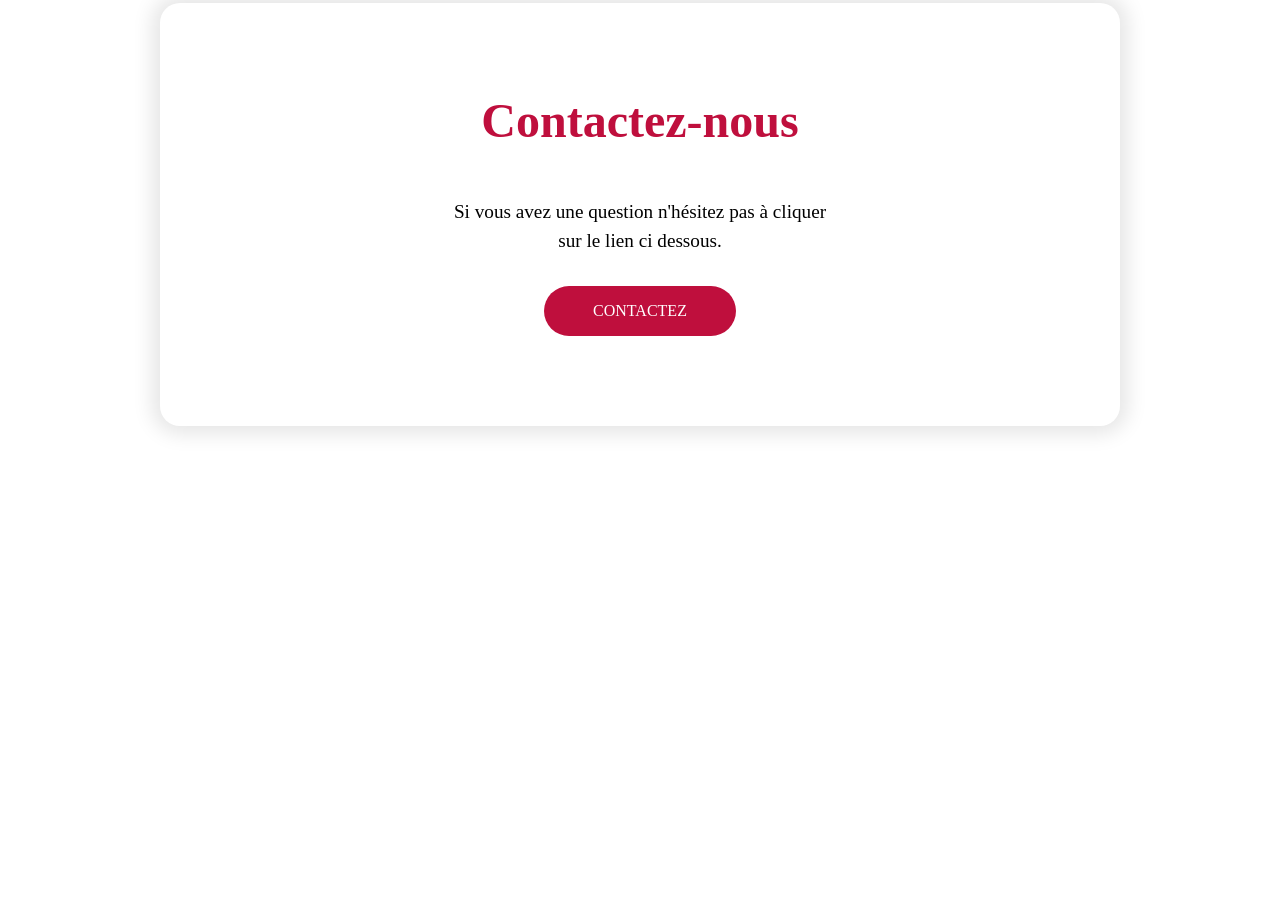
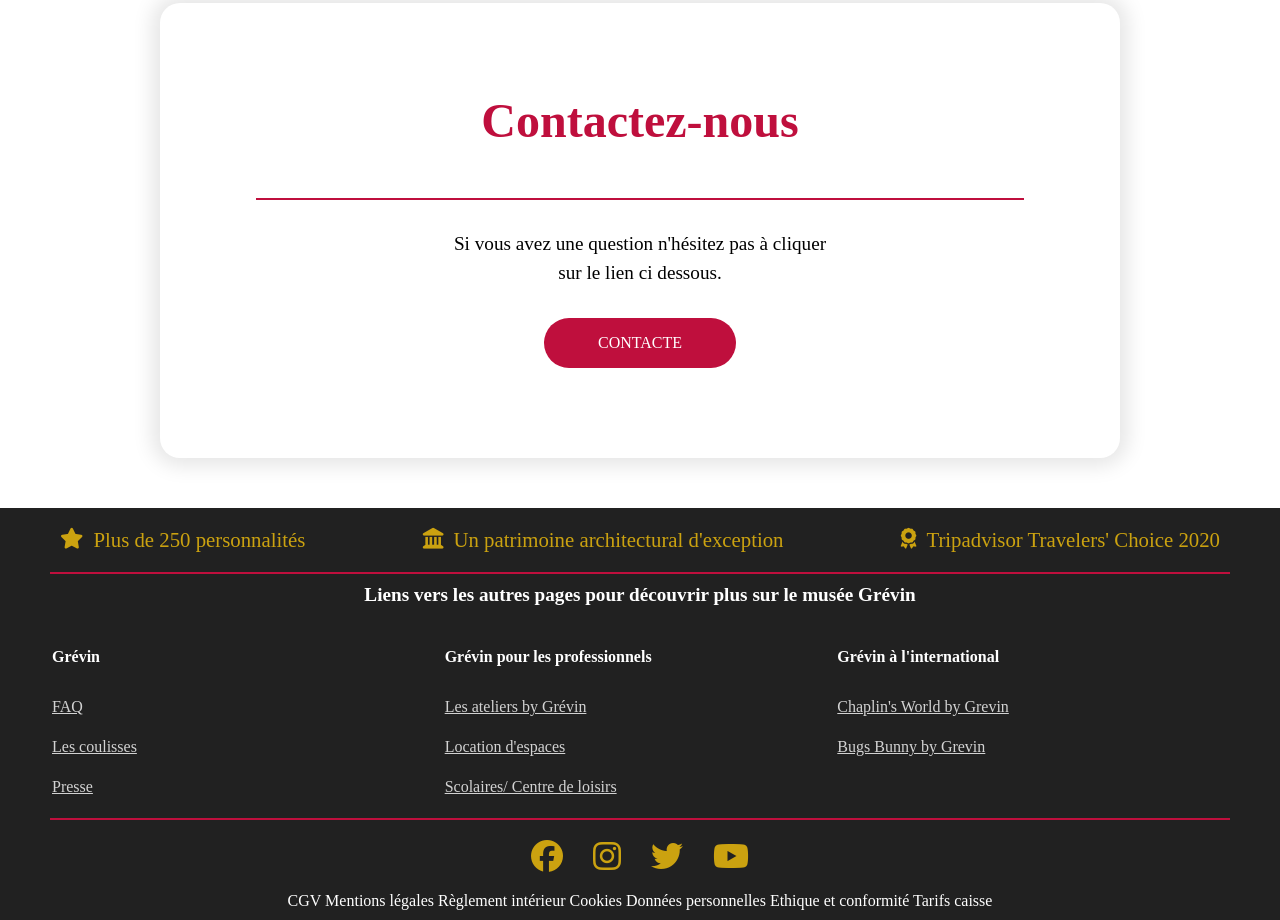
Before and after one commit to Ilyan00/IAN, a plain HTML site: page src/index.html in a window 1280 px wide. Shown: the part 1438-2358 px from the top of the page. Before the commit the page ends 1914 px from the top, so only its background shows below. Drawn offline with Linux system fonts and the light colour scheme.

Commit message:
feat: footer

```diff
--- a/src/css/homepage.css
+++ b/src/css/homepage.css
@@ -197,6 +197,10 @@
   line-height: 1.5;
   text-align: center;
 }
+.contact-container hr {
+  width: 80%;
+  border: 1px solid #bf0f3d;
+}
 .btn-contact-container {
   background-color: #bf0f3d;
   width: 20%;
@@ -218,15 +222,15 @@
   position: absolute;
   transition: all 0.2s ease;
   transform: translate(-50%, -50%);
-  right: -90%;
+  right: -120%;
   top: 50%;
 }
 .btn-contact-container:hover i {
-  right: -30%;
+  right: -35%;
 }
 .btn-contact-container:hover {
   box-shadow: 0px 0px 10px 2px rgb(0 0 0 / 20%);
 }
 .btn-contact-container a:focus i {
-  right: -30%;
+  right: -35%;
 }
--- a/src/css/style.css
+++ b/src/css/style.css
@@ -84,3 +84,70 @@ header .fa {
     border-radius: 2rem 1rem 2rem 1rem;
   }
 }
+
+/* footer */
+
+footer {
+  background-color: #212121;
+  color: #fff;
+  padding: 10px 50px;
+  display: flex;
+  flex-direction: column;
+  justify-content: space-between;
+  align-items: center;
+  gap: 10px;
+}
+footer hr {
+  width: 100%;
+  border: 1px solid #bf0f3d;
+}
+.special-mention {
+  display: flex;
+  width: 100%;
+  justify-content: space-between;
+  align-items: center;
+  padding: 10px;
+}
+.special-mention li {
+  color: #cba210;
+  font-size: 1.3rem;
+  display: flex;
+  gap: 10px;
+}
+
+footer table {
+  width: 100%;
+  gap: 10px;
+}
+
+footer caption {
+  margin-bottom: 20px;
+  font-weight: bold;
+  font-size: 1.2rem;
+}
+th {
+  text-align: left;
+  width: 10%;
+  padding: 20px 0;
+}
+td {
+  padding: 10px 0;
+}
+td a {
+  color: #fff;
+  opacity: 80%;
+  text-decoration: underline;
+}
+
+.social-list {
+  display: flex;
+  gap: 30px;
+  padding: 10px 0;
+}
+.social-list a {
+  font-size: 2rem;
+  color: #cba210;
+}
+.social-list a:hover {
+  color: #bf0f3d;
+}
--- a/src/index.html
+++ b/src/index.html
@@ -131,18 +131,106 @@
       <section class="contact">
         <div class="contact-container">
           <h2>Contactez-nous</h2>
+          <hr aria-hidden="true" />
           <p>
             Si vous avez une question n'hésitez pas à cliquer sur le lien ci
             dessous.
           </p>
           <div class="btn-contact-container">
             <a href="./contact.html">
-              Contactez
+              Contacte
               <i class="fa-solid fa-paper-plane"></i>
             </a>
           </div>
         </div>
       </section>
     </main>
+    <footer>
+      <ul class="special-mention">
+        <li>
+          <i class="fa-solid fa-star"></i>
+          <p>Plus de 250 personnalités</p>
+        </li>
+        <li>
+          <i class="fa-solid fa-landmark"></i>
+          <p>Un patrimoine architectural d'exception</p>
+        </li>
+        <li>
+          <i class="fa-solid fa-award"></i>
+          <p lang="en">Tripadvisor Travelers' Choice 2020</p>
+        </li>
+      </ul>
+      <hr aria-hidden="true" />
+      <table>
+        <caption>
+          Liens vers les autres pages pour découvrir plus sur le musée Grévin
+        </caption>
+        <tr>
+          <th scope="col">Grévin</th>
+          <th scope="col">Grévin pour les professionnels</th>
+          <th scope="col">Grévin à l'international</th>
+        </tr>
+        <tr>
+          <td><a href="#">FAQ</a></td>
+          <td><a href="#">Les ateliers by Grévin</a></td>
+          <td>
+            <a href="#" lang="en">Chaplin's World by Grevin</a>
+          </td>
+        </tr>
+        <tr>
+          <td><a href="#">Les coulisses</a></td>
+          <td><a href="#">Location d'espaces</a></td>
+          <td><a href="#" lang="en">Bugs Bunny by Grevin</a></td>
+        </tr>
+        <tr>
+          <td><a href="#">Presse</a></td>
+          <td><a href="#">Scolaires/ Centre de loisirs</a></td>
+          <td>&nbsp;</td>
+        </tr>
+      </table>
+      <hr aria-hidden="true" />
+      <ul class="social-list">
+        <li>
+          <a
+            href="https://fr-fr.facebook.com/grevinparis/"
+            target="_blank"
+            rel="nofollow"
+            class="fa fa-facebook-official"
+            title="Le Musée Grévin sur Facebook"
+          ></a>
+        </li>
+        <li>
+          <a
+            href="https://www.instagram.com/grevin_paris/"
+            target="_blank"
+            rel="nofollow"
+            class="fa fa-instagram"
+            title="Le Musée Grévin sur Instagram"
+          ></a>
+        </li>
+        <li>
+          <a
+            href="https://twitter.com/grevin_paris"
+            target="_blank"
+            rel="nofollow"
+            class="fa fa-twitter"
+            title="Le Musée Grévin sur Twitter"
+          ></a>
+        </li>
+        <li>
+          <a
+            href="https://www.youtube.com/user/GrevinTV"
+            target="_blank"
+            rel="nofollow"
+            class="fa fa-youtube-play"
+            title="Le Musée Grévin sur Youtube"
+          ></a>
+        </li>
+      </ul>
+      <p>
+        CGV Mentions légales Règlement intérieur Cookies Données personnelles
+        Ethique et conformité Tarifs caisse
+      </p>
+    </footer>
   </body>
 </html>
```
